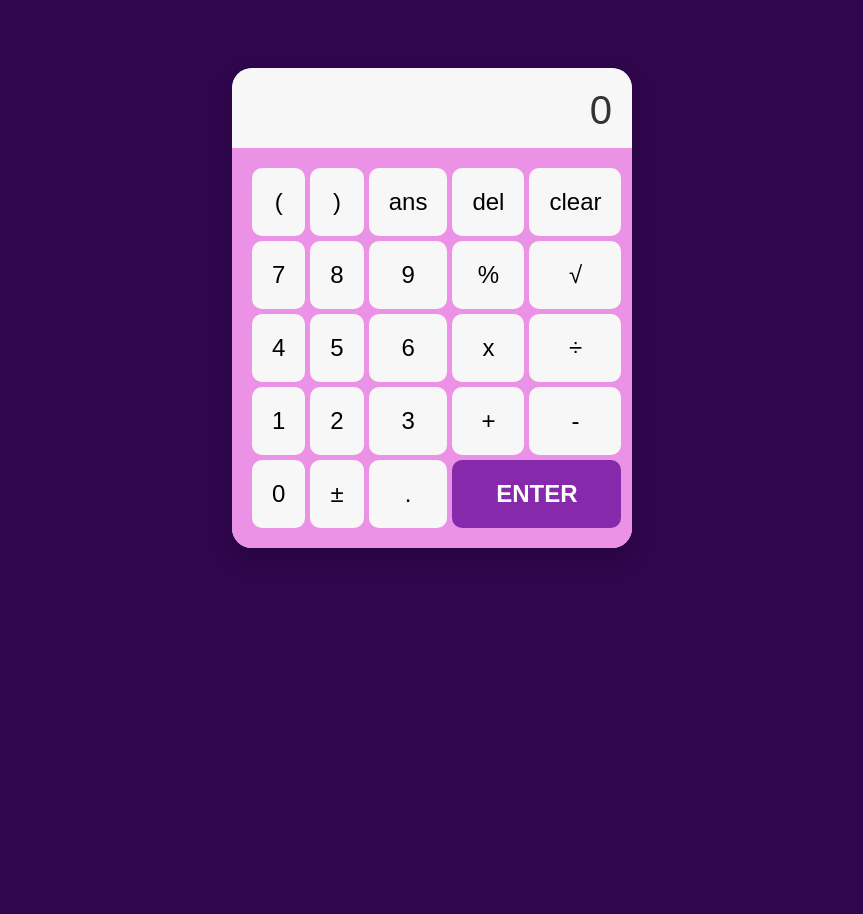
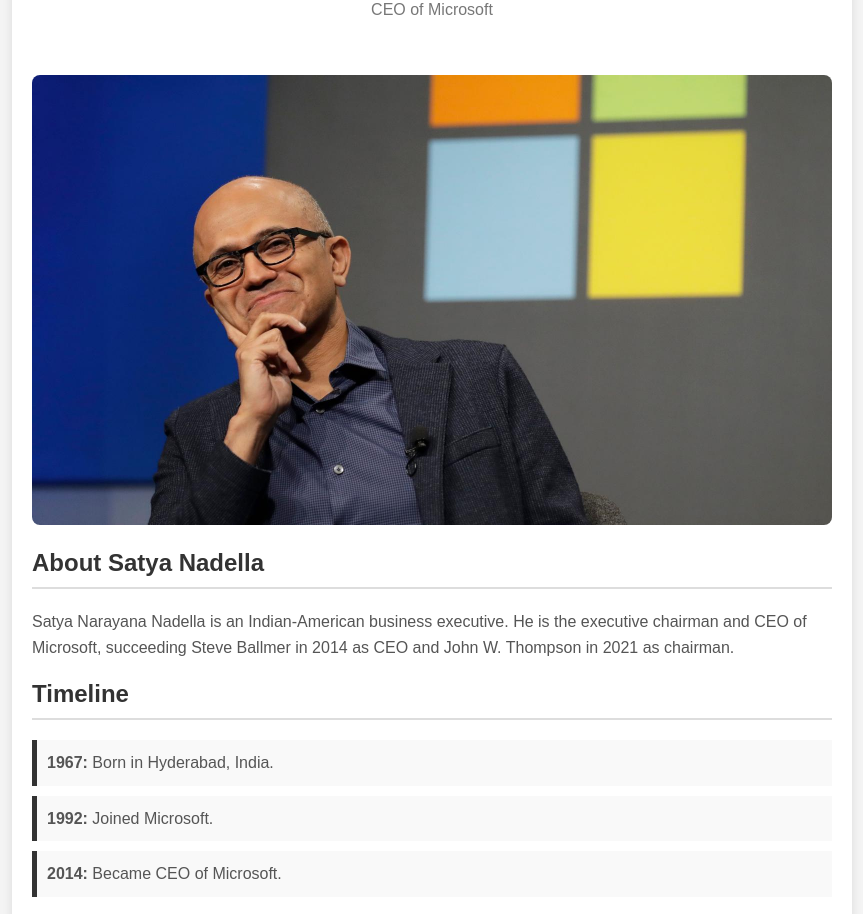
Before and after one commit to bindumadhaviiii/OIBSIP, a plain HTML site: page index.html in a window 1280 px wide. Shown: the part 92-1006 px from the top of the page, without its empty margins (208-1071 px from the left). Before the commit the page ends 800 px from the top, so only its background shows below. Drawn offline with Linux system fonts and the light colour scheme; files whose address does not match are found by name.

Commit message:
tribute page
A tribute page to Satya Nadella
CEO of Microsoft

```diff
--- a/index.html
+++ b/index.html
@@ -3,39 +3,54 @@
 <head>
     <meta charset="UTF-8">
     <meta name="viewport" content="width=device-width, initial-scale=1.0">
-    <title>Calculator</title>
-    <link rel="stylesheet" href="styles.css">
+    <title>Tribute to Satya Nadella</title>
+    <link rel="stylesheet" href="style.css">
 </head>
 <body>
-    <div class="calculator">
-        <div id="display">0</div>
-        <div class="buttons">
-            <button class="button" data-value="(">(</button>
-            <button class="button" data-value=")">)</button>
-            <button class="button" data-value="ans">ans</button>
-            <button class="button" data-value="del">del</button>
-            <button class="button" data-value="clear">clear</button>
-            <button class="button" data-value="7">7</button>
-            <button class="button" data-value="8">8</button>
-            <button class="button" data-value="9">9</button>
-            <button class="button" data-value="%">%</button>
-            <button class="button" data-value="sqrt">√</button>
-            <button class="button" data-value="4">4</button>
-            <button class="button" data-value="5">5</button>
-            <button class="button" data-value="6">6</button>
-            <button class="button" data-value="*">x</button>
-            <button class="button" data-value="/">÷</button>
-            <button class="button" data-value="1">1</button>
-            <button class="button" data-value="2">2</button>
-            <button class="button" data-value="3">3</button>
-            <button class="button" data-value="+">+</button>
-            <button class="button" data-value="-">-</button>
-            <button class="button" data-value="0">0</button>
-            <button class="button" data-value="+-">±</button>
-            <button class="button" data-value=".">.</button>
-            <button class="button enter" data-value="=">ENTER</button>
-        </div>
+    <div class="container">
+        <header>
+            <h1>Tribute to Satya Nadella</h1>
+            <p>CEO of Microsoft</p>
+        </header>
+        <main>
+            <section class="image-section">
+                <img src="C:\Users\SHANKAR\OneDrive\projects\OASIS internship\tributepage\satya-nadella.jpg" alt="Satya Nadella">
+            </section>
+            <section class="bio-section">
+                <h2>About Satya Nadella</h2>
+                <p>Satya Narayana Nadella is an Indian-American business executive. He is the executive chairman and CEO of Microsoft, succeeding Steve Ballmer in 2014 as CEO and John W. Thompson in 2021 as chairman.</p>
+                <!-- Add more biography content here -->
+            </section>
+            <section class="timeline-section">
+                <h2>Timeline</h2>
+                <ul>
+                    <li><strong>1967:</strong> Born in Hyderabad, India.</li>
+                    <li><strong>1992:</strong> Joined Microsoft.</li>
+                    <li><strong>2014:</strong> Became CEO of Microsoft.</li>
+                    <!-- Add more timeline events here -->
+                </ul>
+            </section>
+            <section class="bio-section">
+                <h2>About Satya Nadella</h2>
+                <p>Satya Narayana Nadella is an Indian-American business executive. He is the executive chairman and CEO of Microsoft, succeeding Steve Ballmer in 2014 as CEO and John W. Thompson in 2021 as chairman.</p>
+                <p>Under his leadership, Microsoft has transformed and grown significantly, embracing cloud computing and AI technologies. Nadella is known for his empathetic leadership style and focus on innovation.</p>
+                <p>He holds a bachelor's degree in electrical engineering from Mangalore University, a master's degree in computer science from the University of Wisconsin-Milwaukee, and an MBA from the University of Chicago Booth School of Business.</p>
+            </section>
+            <section class="timeline-section">
+                <h2>Timeline</h2>
+                <ul>
+                    <li><strong>1967:</strong> Born in Hyderabad, India.</li>
+                    <li><strong>1988:</strong> Earned a bachelor's degree in electrical engineering from Mangalore University.</li>
+                    <li><strong>1990:</strong> Received a master's degree in computer science from the University of Wisconsin-Milwaukee.</li>
+                    <li><strong>1992:</strong> Joined Microsoft.</li>
+                    <li><strong>1997:</strong> Earned an MBA from the University of Chicago Booth School of Business.</li>
+                    <li><strong>2011:</strong> Became President of Microsoft's Server and Tools Division.</li>
+                    <li><strong>2014:</strong> Appointed CEO of Microsoft.</li>
+                    <li><strong>2021:</strong> Became Chairman of Microsoft.</li>
+                </ul>
+            </section>
+
+        </main>
     </div>
-    <script src="script.js"></script>
 </body>
 </html>
--- /dev/null
+++ b/style.css
@@ -0,0 +1,73 @@
+body {
+    font-family: Arial, sans-serif;
+    margin: 0;
+    padding: 0;
+    background-color: #f4f4f4;
+}
+
+.container {
+    max-width: 800px;
+    margin: 0 auto;
+    padding: 20px;
+    background: #fff;
+    box-shadow: 0 0 10px rgba(0,0,0,0.1);
+}
+
+header {
+    text-align: center;
+    padding: 20px;
+}
+
+header h1 {
+    margin: 0;
+    color: #333;
+}
+
+header p {
+    color: #777;
+}
+
+.image-section {
+    text-align: center;
+    margin: 20px 0;
+}
+
+.image-section img {
+    max-width: 100%;
+    height: auto;
+    border-radius: 8px;
+}
+
+.bio-section, .timeline-section {
+    margin: 20px 0;
+}
+
+.bio-section h2, .timeline-section h2 {
+    color: #333;
+    border-bottom: 2px solid #ddd;
+    padding-bottom: 10px;
+}
+
+.bio-section p, .timeline-section ul {
+    color: #555;
+    line-height: 1.6;
+}
+
+.timeline-section ul {
+    list-style: none;
+    padding: 0;
+}
+
+.timeline-section li {
+    background: #f9f9f9;
+    margin: 10px 0;
+    padding: 10px;
+    border-left: 5px solid #333;
+}
+
+footer {
+    text-align: center;
+    padding: 20px;
+    background: #333;
+    color: #fff;
+}
```
Also changed, not shown: satya-nadella.jpg (added), 1 other file.
